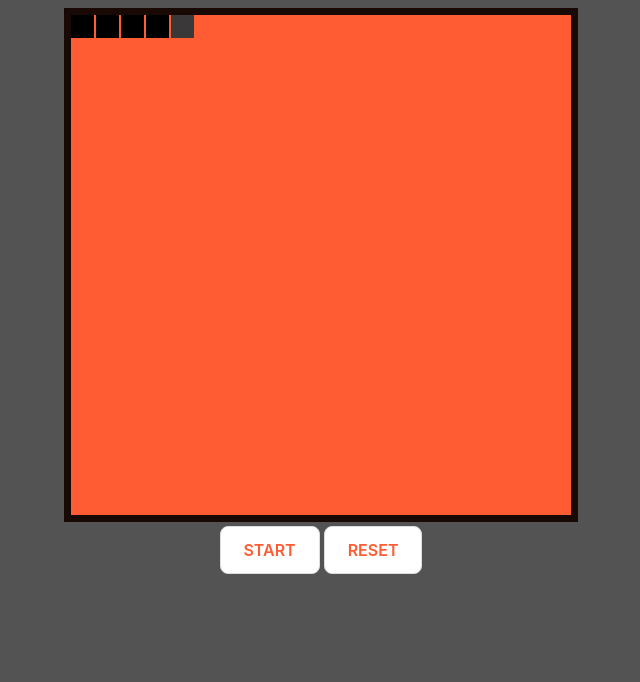
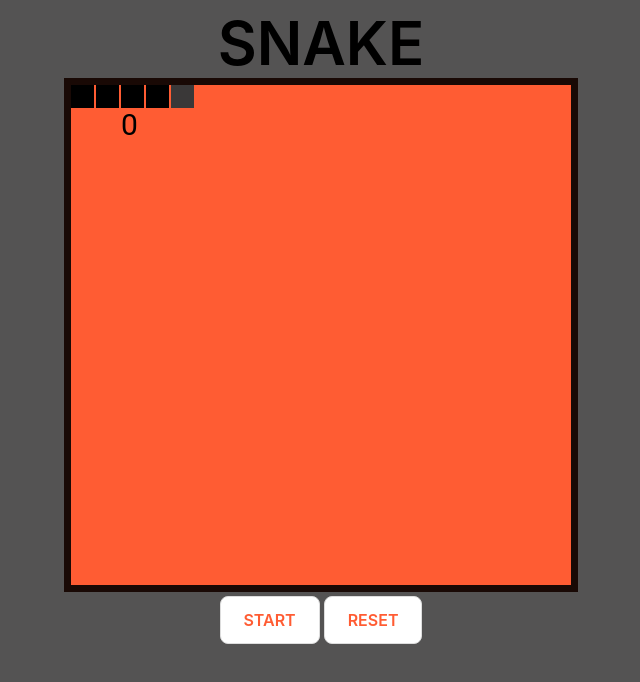
Before and after one commit to yash25198/Snake, a plain HTML site: page index.html in a window 1280 px wide. Shown: the whole page, without its empty margins (319-959 px from the left). Drawn offline with Linux system fonts and the light colour scheme.

Commit message:
commit 2: score

```diff
--- a/index.html
+++ b/index.html
@@ -64,10 +64,21 @@
   cursor: not-allowed;
   opacity: 1;
 }
+.header{
+  text-align: center;
+  font-family: Circular,-apple-system,BlinkMacSystemFont,Roboto,"Helvetica Neue",sans-serif;
+  font-size: 60px;
+  font-weight: 600;
+  line-height: 70px;
+
+}
     </style>
   </head>
   <body>
     <div class="column">
+      <div class="header">
+        SNAKE
+      </div>
       <div class="row">
         <canvas id="mycan" height=500px width=500px>
         </canvas>
--- a/snake.js
+++ b/snake.js
@@ -1,11 +1,14 @@
 function init(){
-    state = "reset";
-    score = 0;
-    gameOver = false;
     var canvas = document.getElementById("mycan");
     $w=canvas.width=500;
     $h=canvas.height=500;
     pen = canvas.getContext('2d');
+    state = "reset";
+    hscore = Math.max(score,hscore);
+    pen.font = "30px roboto"
+    pen.fillText(hscore,50,50);
+    score = 0;
+    gameOver = false;
     window.addEventListener('keydown',keyPressed);
     $cs = 25;
     food = randomFood();
@@ -86,6 +89,7 @@ function init(){
             }
         }
     }
+
 }
 
 function update(){
@@ -104,6 +108,9 @@ function draw(){
     pen.fillStyle = snake.body_color;
     snake.drawSnake();
     food.draw();
+    pen.font = "30px roboto";
+    pen.fillStyle = "white"
+    pen.fillText(score,450,50);
 
 }
 function randomFood(){
@@ -142,6 +149,8 @@ function resetGame(){
     clearInterval(f);
     init();
 }
+score = 0;
+hscore = 0;
 init();
 start = document.getElementById("start").addEventListener("click",startGame);
 reset = document.getElementById("reset").addEventListener("click",resetGame);;
```
